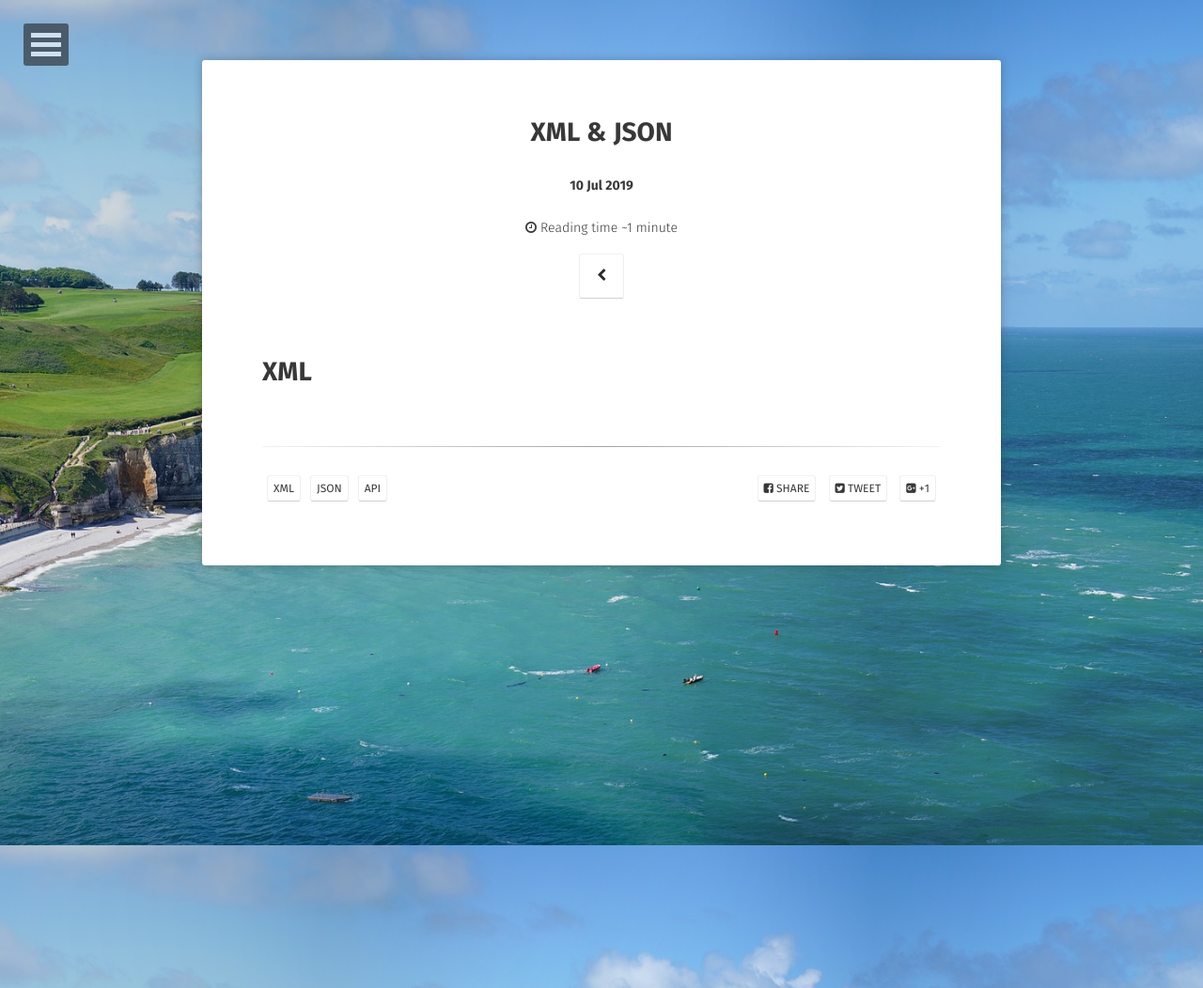
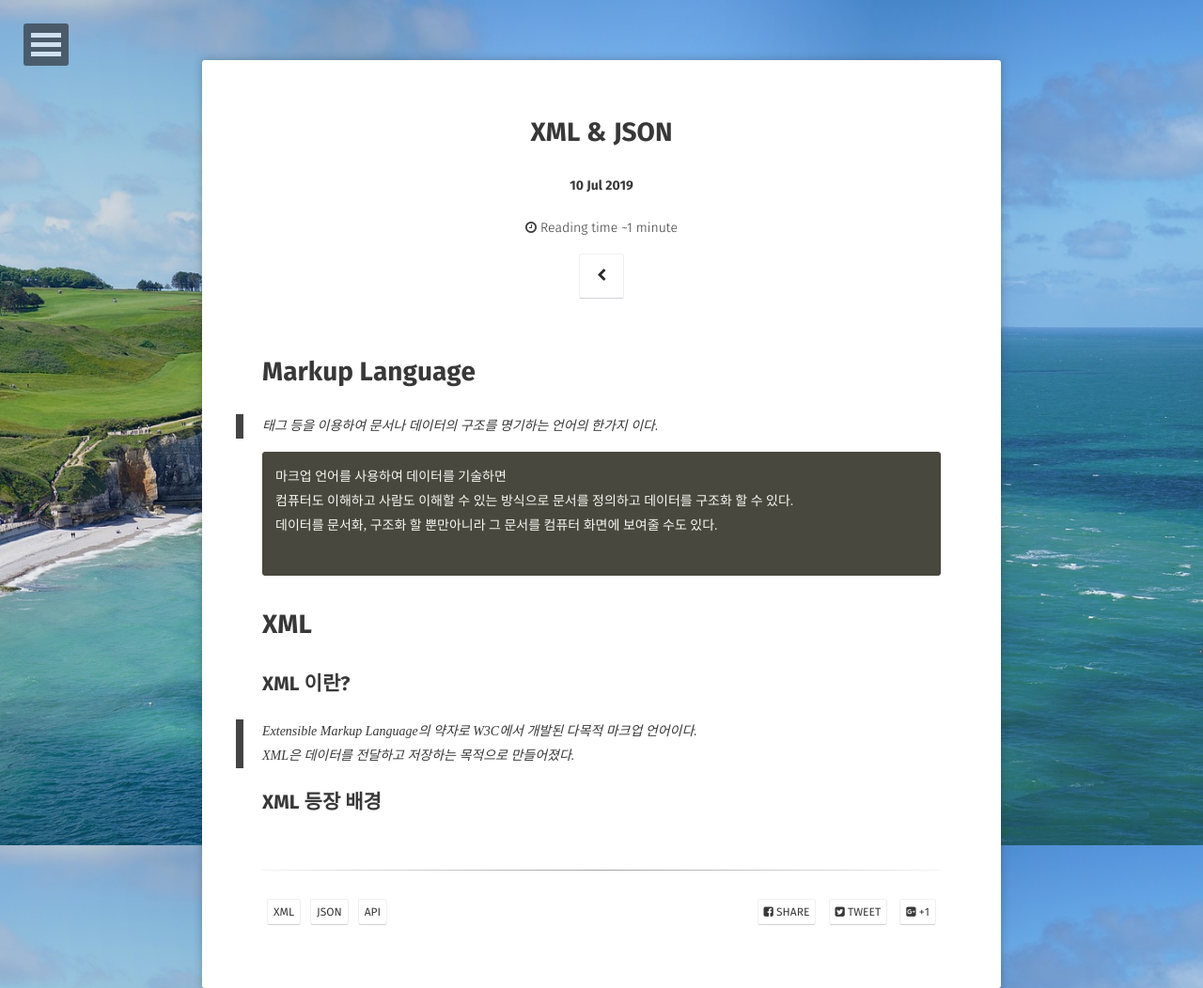
Before and after one commit to Jungjihyuk/JH_Life, a Jekyll site: the page built from _posts/2019-07-10-xmlandjson.md, in a window 1280 px wide. Shown: the whole page at 94% size. Built offline with Jekyll 4.4.1, drawn with Linux system fonts in a browser that asks for light colours; some web fonts are replaced; comment, search, counter and statistics services are not loaded.

Commit message:
update xml contents

````diff
--- a/_posts/2019-07-10-xmlandjson.md
+++ b/_posts/2019-07-10-xmlandjson.md
@@ -9,6 +9,24 @@ tag:
 - api
 ---
 
+# Markup Language
+
+> 태그 등을 이용하여 문서나 데이터의 구조를 명기하는 언어의 한가지 이다. <br>
+
+
+```
+마크업 언어를 사용하여 데이터를 기술하면
+컴퓨터도 이해하고 사람도 이해할 수 있는 방식으로 문서를 정의하고 데이터를 구조화 할 수 있다.
+데이터를 문서화, 구조화 할 뿐만아니라 그 문서를 컴퓨터 화면에 보여줄 수도 있다.
+
+```
 
 
 # XML
+
+## XML 이란?
+
+> Extensible Markup Language의 약자로 W3C에서 개발된 다목적 마크업 언어이다. <br>
+> XML은 데이터를 전달하고 저장하는 목적으로 만들어졌다. <br>
+
+## XML 등장 배경
````
